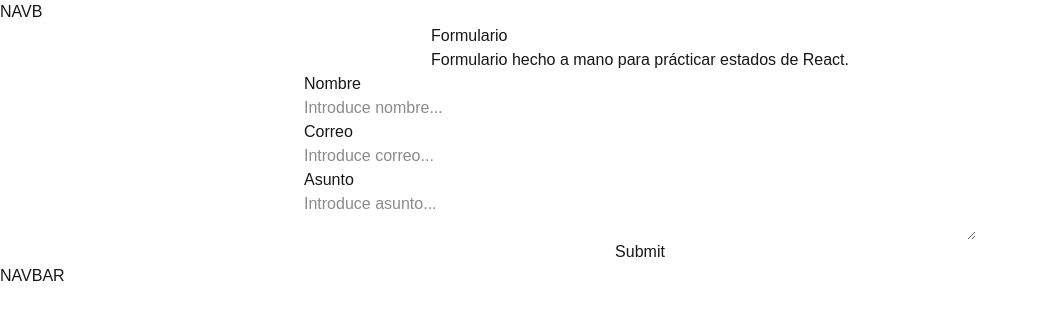
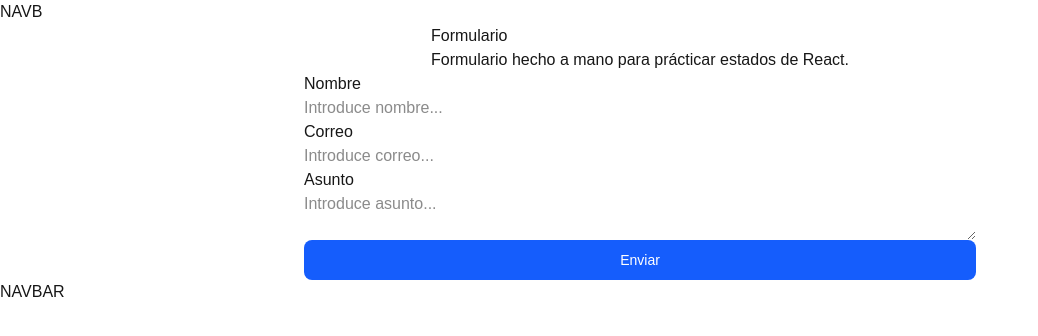
Before and after one commit to 4GeeksAcademy/sp-aie-01-react-collaborative-03, a Next.js app in the folder my-app/: page /formulario-sergiomb in a window 1280 px wide. Shown: the top 336 px of the page, without its empty margins (0-1038 px from the left). Built offline with nearby package versions, Linux system fonts and the light colour scheme.

Commit message:
fix & style: button

```diff
--- a/my-app/app/formulario-sergiomb/page.tsx
+++ b/my-app/app/formulario-sergiomb/page.tsx
@@ -68,7 +68,12 @@ const FormularioSergioMBPage = () => {
                 />
 
 
-                <button type="button" className="" value="Submit" onClick={onSubmit}>Submit</button>
+                <button
+                    type="button"
+                    className="text-white bg-blue-600 hover:bg-blue-700 focus:ring-4 focus:ring-blue-300 rounded-lg text-sm px-4 py-2.5"
+                    onClick={onSubmit}>
+                    Enviar
+                </button>
             </form>
         </div>
 
```
